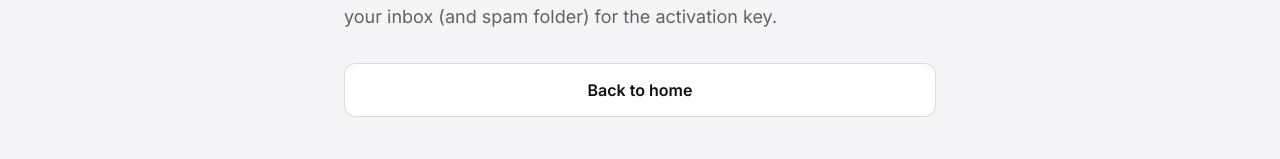
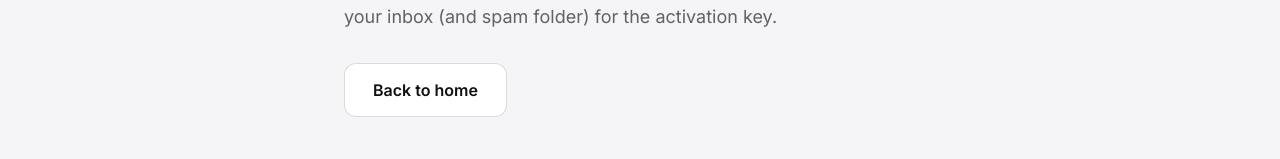
Before and after one commit to jtapia/magic-touch-web, a Next.js app: page /success in a window 1280 px wide. Shown: the part 387-546 px from the top of the page. Built offline with nearby package versions, Linux system fonts and the light colour scheme; no server answers.

Commit message:
feat(success): drop Open Mail button, keep only Back to home

```diff
--- a/src/app/success/SuccessClient.tsx
+++ b/src/app/success/SuccessClient.tsx
@@ -86,7 +86,7 @@ export default function SuccessClient() {
 
         {state.kind === "ready" && <LicenseCard info={state.info} />}
 
-        <Actions state={state} />
+        <Actions />
 
         <p className="mt-10 text-sm text-dim">
           Need help? Email{" "}
@@ -216,25 +216,12 @@ function LicenseCard({ info }: { info: SessionInfo }) {
   );
 }
 
-function Actions({ state }: { state: State }) {
-  const showOpenMail = state.kind === "ready" || state.kind === "timeout";
+function Actions() {
   return (
-    <div className="flex flex-col sm:flex-row items-stretch gap-3">
-      {showOpenMail && (
-        <a
-          href="message://"
-          className="gradient-bg text-white w-full sm:flex-1 px-4 sm:px-7 py-3 sm:py-3.5 rounded-xl font-semibold text-sm sm:text-base flex items-center justify-center gap-2 shadow-lg shadow-accent/25 hover:shadow-accent/40 hover:-translate-y-0.5 transition-all"
-        >
-          Open Mail
-          <svg width="14" height="14" viewBox="0 0 24 24" fill="none" stroke="currentColor" strokeWidth="2.5" strokeLinecap="round" strokeLinejoin="round" aria-hidden="true">
-            <path d="M4 4h16c1.1 0 2 .9 2 2v12c0 1.1-.9 2-2 2H4c-1.1 0-2-.9-2-2V6c0-1.1.9-2 2-2z" />
-            <polyline points="22,6 12,13 2,6" />
-          </svg>
-        </a>
-      )}
+    <div className="flex">
       <Link
         href="/"
-        className="w-full sm:flex-1 px-4 sm:px-7 py-3 sm:py-3.5 rounded-xl font-semibold text-sm sm:text-base border border-border-light bg-card hover:bg-card-hover transition-colors text-center flex items-center justify-center gap-2"
+        className="w-full sm:w-auto px-6 sm:px-7 py-3 sm:py-3.5 rounded-xl font-semibold text-sm sm:text-base border border-border-light bg-card hover:bg-card-hover transition-colors text-center flex items-center justify-center gap-2"
       >
         Back to home
       </Link>
```
